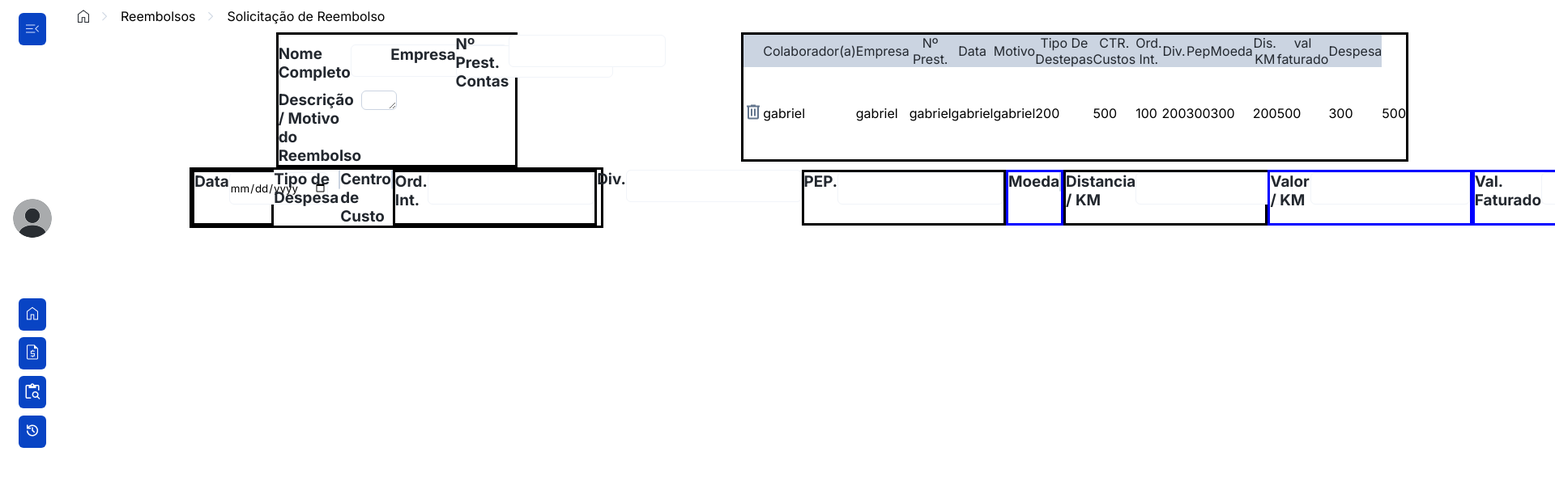
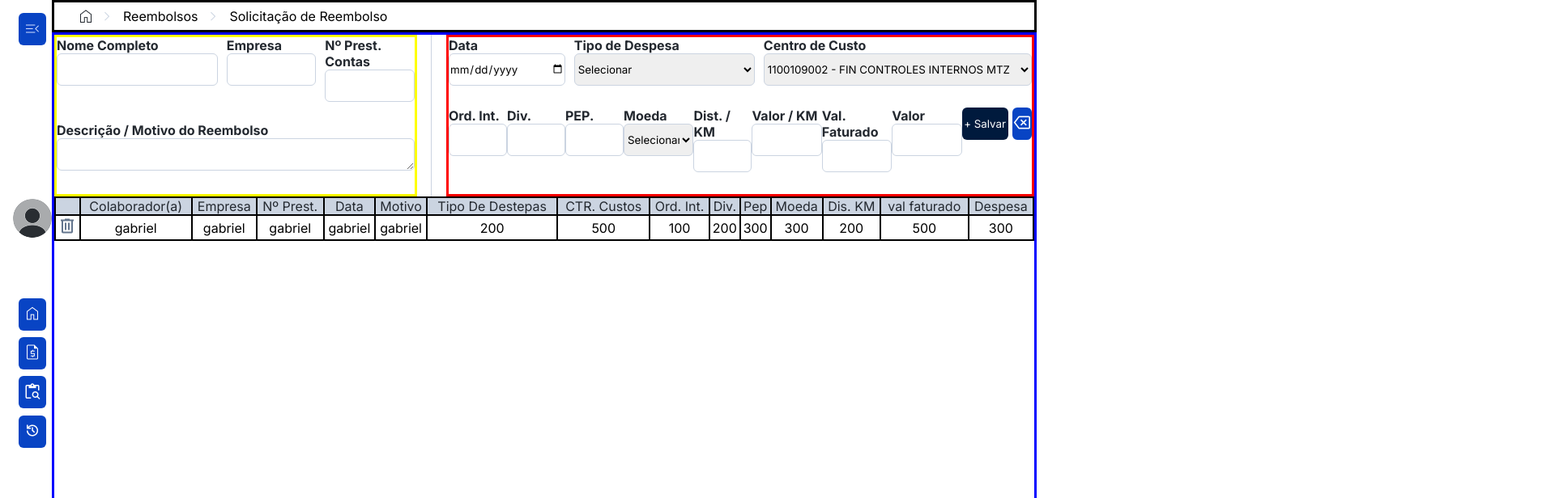
Before and after one commit to Gabrielsvdata/Sispar-Frontend, a React (Vite) app: page /solicitacao in a window 1280 px wide. Shown: the top 616 px of the page at 81% size, 1920 px wide, since content can reach past the window. Built offline with nearby package versions, Linux system fonts and the light colour scheme.

Commit message:
atualização tela solicitação

```diff
--- a/src/components/Login/Login.jsx
+++ b/src/components/Login/Login.jsx
@@ -11,16 +11,16 @@ function Login() {
     }
     return (
 
-        <main>
+        <main className={styles.mainLogin}>
             <section className={styles.containerImagem}>
                 <img src={Capa} alt="Navio com carregado de Container" />
             </section>
             <section className={styles.containerForms}>
-                <img src={Logo} alt="Logo da WIlson SOns" />
+                <img src={Logo} alt="Logo da Wilson SOns" />
                 <h1>Boas vindas ao Novo Portal SISPAR</h1>
                 <p>Sistemas de Emissão de Boletos e Parcelamentos</p>
 
-                <form action="">
+                <form className={styles.formLogin} action="">
 
                     <input type="email" name="email" id="email" placeholder="Email" />
                     <input type="password" name="password" id="senha" placeholder="Senha" />
--- a/src/components/Login/Login.module.scss
+++ b/src/components/Login/Login.module.scss
@@ -10,9 +10,11 @@
     }
 }
 
-main {
+.mainLogin {
     display: flex;
     flex-direction: center;
+   // background-color: pink;
+    height: 100vh;
 }
 
 .containerForms {
@@ -41,7 +43,7 @@ main {
 
 }
 
-form {
+.formLogin {
     display: flex;
     flex-direction: column;
     justify-content: space-between;
--- a/src/components/solicitacao/Solicitacao.jsx
+++ b/src/components/solicitacao/Solicitacao.jsx
@@ -1,9 +1,15 @@
-import styles from "./Solicitacao.module.scss"
+import styles from "./Solicitacao.module.scss";
 import NavBar from "../Navbar/NavBar";
-import Home from "../../assets/Dashboard/home header.png"
-import Seta from "../../assets/Dashboard/Vector.png"
-import Deletar from "../../assets/solicitacao/deletar.png"
-import Lixeira from "../../assets/solicitacao/lixeira.png"
+import Home from "../../assets/Dashboard/home header.png";
+import Seta from "../../assets/Dashboard/Vector.png";
+import Deletar from "../../assets/solicitacao/deletar.png";
+import Lixeira from "../../assets/solicitacao/lixeira.png";
+import Calendario from "../../assets/solicitacao/calendario.png"
+import setaBaixo from "../../assets/solicitacao/seta baixa.png"
+import IconeX from "../../assets/solicitacao/x.png"
+import Motivo from "../../assets/solicitacao/motivo.png"
+import IconeMais from "../../assets/solicitacao/+.png"
+import Check from "../../assets/solicitacao/check.png"
 
 
 function Solicitacao() {
@@ -12,6 +18,7 @@ function Solicitacao() {
       <NavBar />
 
       <div className={styles.containerPrincipalSolicitacao}>
+
         <header className={styles.headerSolicitacao}>
           <img src={Home} alt="Botão de home" />
           <img src={Seta} alt="Seta indicativa do home" />
@@ -25,7 +32,6 @@ function Solicitacao() {
           <form className={styles.formSolicitacao}>
 
             <div className={styles.grupo1}>
-
               <div className={styles.inputNome}>
                 <label htmlFor="">Nome Completo</label>
                 <input type="text" />
@@ -55,10 +61,12 @@ function Solicitacao() {
               <div className={styles.inputData}>
                 <label htmlFor="">Data</label>
                 <input type="date" name="" id="" />
+
+
               </div>
 
-              <div className={styles.TipoDeDespesa}>
-                <label htmlFor="">  Tipo de Despesa </label>
+              <div className={styles.tipoDeDespesa}>
+                <label htmlFor=""> Tipo de Despesa </label>
 
                 <select name="" id="">
                   <option value=""> Selecionar</option>
@@ -73,7 +81,6 @@ function Solicitacao() {
               </div>
 
               <div className={styles.centroDeCusto}>
-
                 <label htmlFor="">Centro de Custo</label>
                 <select name="" id="">
                   <option value="">
@@ -83,15 +90,16 @@ function Solicitacao() {
                     1100110002 - FIN VICE-PRESIDENCIA FINANCAS MTZ
                   </option>
                   <option value="">1100110101 - FIN CONTABILIDADE MTZ</option>
+                </select>
 
-                </select>
               </div>
+
               <div className={styles.ordem}>
                 <label htmlFor="">Ord. Int.</label>
                 <input type="number" name="" id="" />
               </div>
 
-              <div className={styles.Divisões}>
+              <div className={styles.divisoes}>
                 <label htmlFor="">Div.</label>
                 <input type="number" name="" id="" />
               </div>
@@ -112,7 +120,7 @@ function Solicitacao() {
               </div>
 
               <div className={styles.distancia}>
-                <label htmlFor=""> Distancia / KM</label>
+                <label htmlFor=""> Dist. / KM</label>
                 <input type="text" />
               </div>
 
@@ -127,18 +135,17 @@ function Solicitacao() {
               </div>
 
               <div className={styles.despesa}>
-                <label htmlFor="">valor</label>
+                <label htmlFor="">Valor</label>
                 <input type="number" name="" id="" />
               </div>
 
               <div className={styles.botoes}>
-                <button className={styles.botaoSalvar}>Salvar</button>
-                <button>Deletar</button>
+                <button className={styles.botaoSalvar}>+ Salvar</button>
+                <button className={styles.customerDelete}><img src={Deletar} alt="" /></button>
+              </div>
             </div>
 
 
-
-            </div>
           </form>
 
           {/*tag principal qie vai envolver a tabela */}
@@ -163,12 +170,14 @@ function Solicitacao() {
                 <th>Dis. KM</th>
                 <th>val faturado</th>
                 <th>Despesa</th>
-
               </tr>
             </thead>
             <tbody>
               <tr>
-        <td> <img src={Lixeira} alt="" /></td>
+                <td>
+                  {" "}
+                  <img src={Lixeira} alt="" />
+                </td>
                 <td>gabriel</td>
                 <td>gabriel</td>
                 <td>gabriel</td>
@@ -183,11 +192,9 @@ function Solicitacao() {
                 <td>200</td>
                 <td>500</td>
                 <td>300</td>
-        <td>500</td>
               </tr>
             </tbody>
           </table>
-
         </main>
       </div>
     </div>
--- a/src/components/solicitacao/Solicitacao.module.scss
+++ b/src/components/solicitacao/Solicitacao.module.scss
@@ -1,135 +1,174 @@
-.layoutSolicitacao{
+.layoutSolicitacao {
     display: flex;
   }
 
-.containerPrincipalSolicitacao{
+  .containerPrincipalSolicitacao {
     width: 95vw;
+    display: flex;
+    flex-direction: column;
   }
 
   .headerSolicitacao {
     width: 100%;
-    height: 5vh;
+    height: 5%;
     display: flex;
-    //border: solid;
-
-
+    justify-content: flex-start;
+    border: solid;
   }
 
-.mainSolicitacao{
+  .mainSolicitacao {
+    border: solid blue;
     width: 100%;
-
+    height: 95vh;
   }
 
-.formsSolicitacao{
+  .formSolicitacao {
+    width: 100%;
+   // border: solid red;
     display: flex;
     justify-content: space-between;
   }
+
   // estilização input/label/textarea
 
-label{
+  label {
     font-weight: 700;
-    font-size: 1.18rem;
+    font-size: 1rem;
     color: #23282f;
   }
 
-input,select, textarea{
+  input,
+  select,
+  textarea {
     border-radius: 6px;
-    border:solid #cbd4e1 0.8px;
-    height: 3vh;
+    border: solid #cbd4e1 0.8px;
+    height: 5vh;
     width: 100%;
   }
 
-
   //estilização grupo1
-.grupo1{
-    border: solid;
-    width: 35%;
+  .grupo1 {
+    border: solid yellow;
+    width: 37%;
     height: 25vh;
     display: flex;
     justify-content: space-between;
-    align-items: center;
+    //align-items: center;
     flex-wrap: wrap;
   }
 
-.inputNome{
+  .inputNome {
     width: 45%;
   }
 
-.inputEmpresa{
+  .inputEmpresa {
     width: 25%;
   }
 
-.inputPrestacao{
+  .inputPrestacao {
     width: 25%;
   }
 
-.inputMotivo{
-    width: 50%;
+  .inputMotivo {
+    width: 100%;
   }
   //Barra vertical
 
     .barraVertical {
+   // border: solid red;
     background-color: #cbd4e1;
-    height: vh;
-    width: vw;
+    height: 25vh;
+    width: 0.1vw;
     display: flex;
   }
 
-.grupo2{
-    border: solid;
+
+  // estilização do grupo 2
+
+  .grupo2 {
+
+    border: solid red;
     width: 60%;
     height: 25vh;
     display: flex;
     justify-content: space-between;
+    flex-wrap: wrap;
+  }
+
+  .inputData {
+    //border: solid;
+    width: 20%;
 
   }
 
-.inputData{
+.imgData{
+  width: 28%;
   border: solid;
-    width: 20%;
+  align-items: end;
+}
+  .tipoDeDespesa {
+    //border: solid;
+    width: 31%;
   }
 
-.tipoDeDespesa{
+  .centroDeCusto {
+   // border: solid;
+    width: 46%;
+  }
+  .imgCentralCusto{
     border: solid;
-    width: 30;;
   }
 
-.centroDeDeCusto{
-    border: solid;
-    width: 40%;
+  .ordem,
+  .divisoes,
+  .pep,
+  .distancia {
+    //border: solid;
+    width: 10%;
   }
 
-.ordem, .divisão, .pep, .distancia {
-    border: solid;
-    width: 8;
+
+  .moeda,
+  .valorKM,
+  .valorFaturado,
+  .despesa {
+   // border: solid blue;
+    width: 12%;
   }
 
-.moeda, .valorKM, .valorFaturado, .despesa {
-    border: solid blue
+  .botoes {
+   // border: solid;
+    width: 12%;
+    display: flex;
+    justify-content: space-evenly;
+    gap: 5px;
+    .botaoSalvar {
+      background-color: #001a3d;
+      color: #ffff;
+    }
+    .customerDelete{
+      width: 30%;
+    }
   }
 
-.botoes{
-    border: solid;
-    width: 20%;
-    .botaoSalvar{
-        background-color: #001a3d;
-        color: #ffff;
-        width: 5vw;
-    }
-
-}
-
-table{
+  table {
     width: 100%;
-    border: solid;
+    font-size: 1rem;
+   // border: solid;
     border-collapse: collapse;
   }
 
   //cabeçalho
 
   th {
-    background-color: #CBD4E1;
-    font-size: 1rem;
+    background-color: #cbd4e1;
     font-weight: 400;
-    color: #23282f
+    color: #23282f;
+    text-align: center;
   }
+
+  table,th,td{
+    border: solid #000000 2px;
+    text-align: center;
+
+  }
```
Lines whose indentation alone changed are shown as unchanged.
